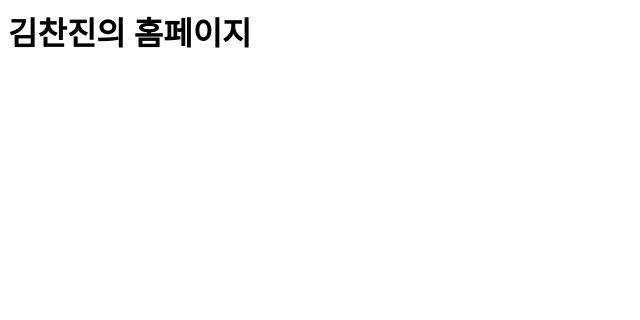
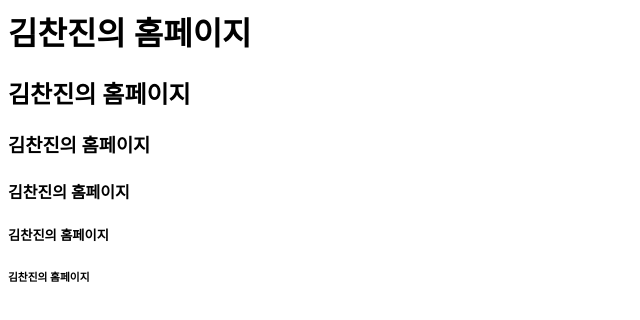
Before and after one commit to rlackswls/web, a plain HTML site: page index.html in a window 1280 px wide. Shown: the whole page, without its empty margins (0-640 px from the left). Drawn offline with Linux system fonts and the light colour scheme.

Commit message:
Update index.html

```diff
--- a/index.html
+++ b/index.html
@@ -1 +1,12 @@
+<html>
+<head>
+</head>
+<body>
 <h1>김찬진의 홈페이지</h1>
+<h2>김찬진의 홈페이지</h2>
+<h3>김찬진의 홈페이지</h3>
+<h4>김찬진의 홈페이지</h4>
+<h5>김찬진의 홈페이지</h5>
+<h6>김찬진의 홈페이지</h6>
+</body>
+</html>
```
